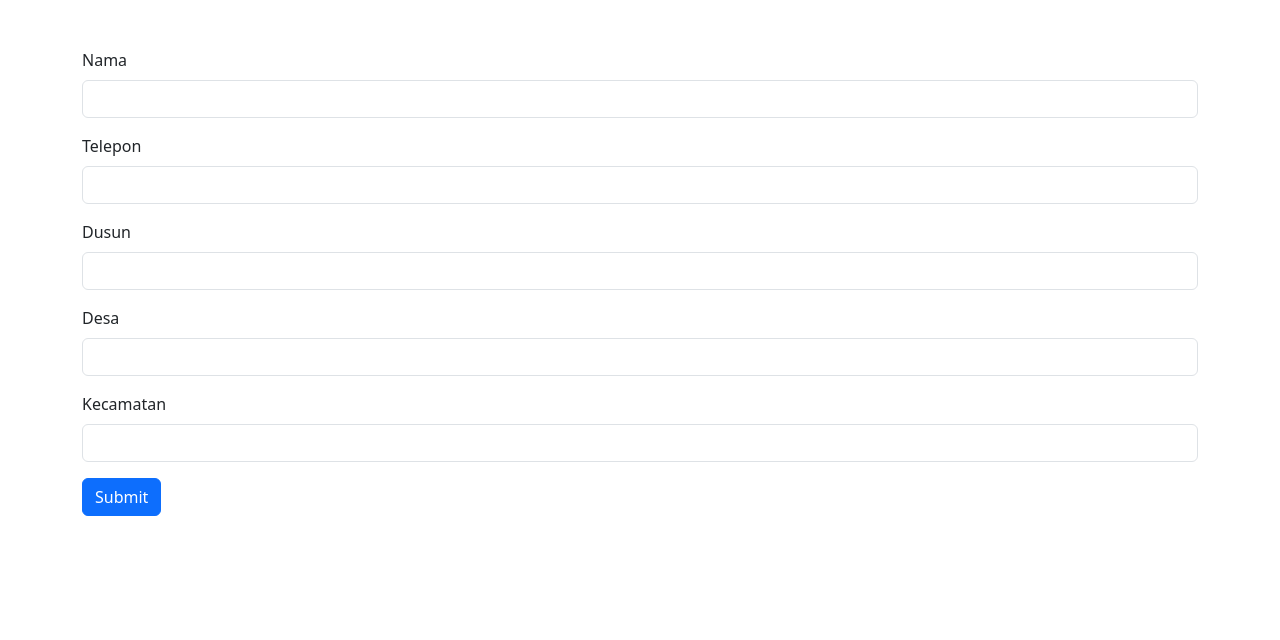
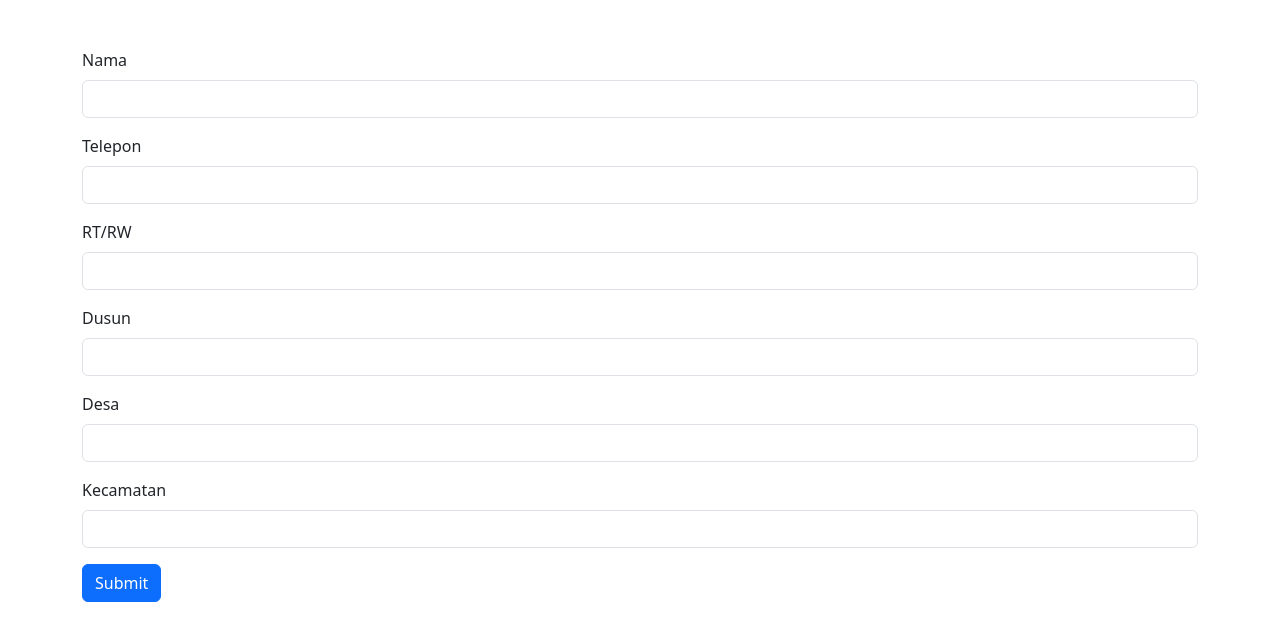
Before and after one commit to sultangabut/dataTO, a plain HTML site: page index.html in a window 1280 px wide. Drawn offline with nearby package versions, Linux system fonts and the light colour scheme.

Commit message:
Update index.html

```diff
--- a/index.html
+++ b/index.html
@@ -18,6 +18,10 @@
     <div class="mb-3">
       <label for="telepon" class="form-label">Telepon</label>
       <input type="tel" class="form-control" id="telepon" name="telepon" required>
+    </div>
+     <div class="mb-3">
+      <label for="rt_rw" class="form-label">RT/RW</label>
+      <input type="text" class="form-control" id="rt_rw" name="rt_rw" required>
     </div>
     <div class="mb-3">
       <label for="dusun" class="form-label">Dusun</label>
```
